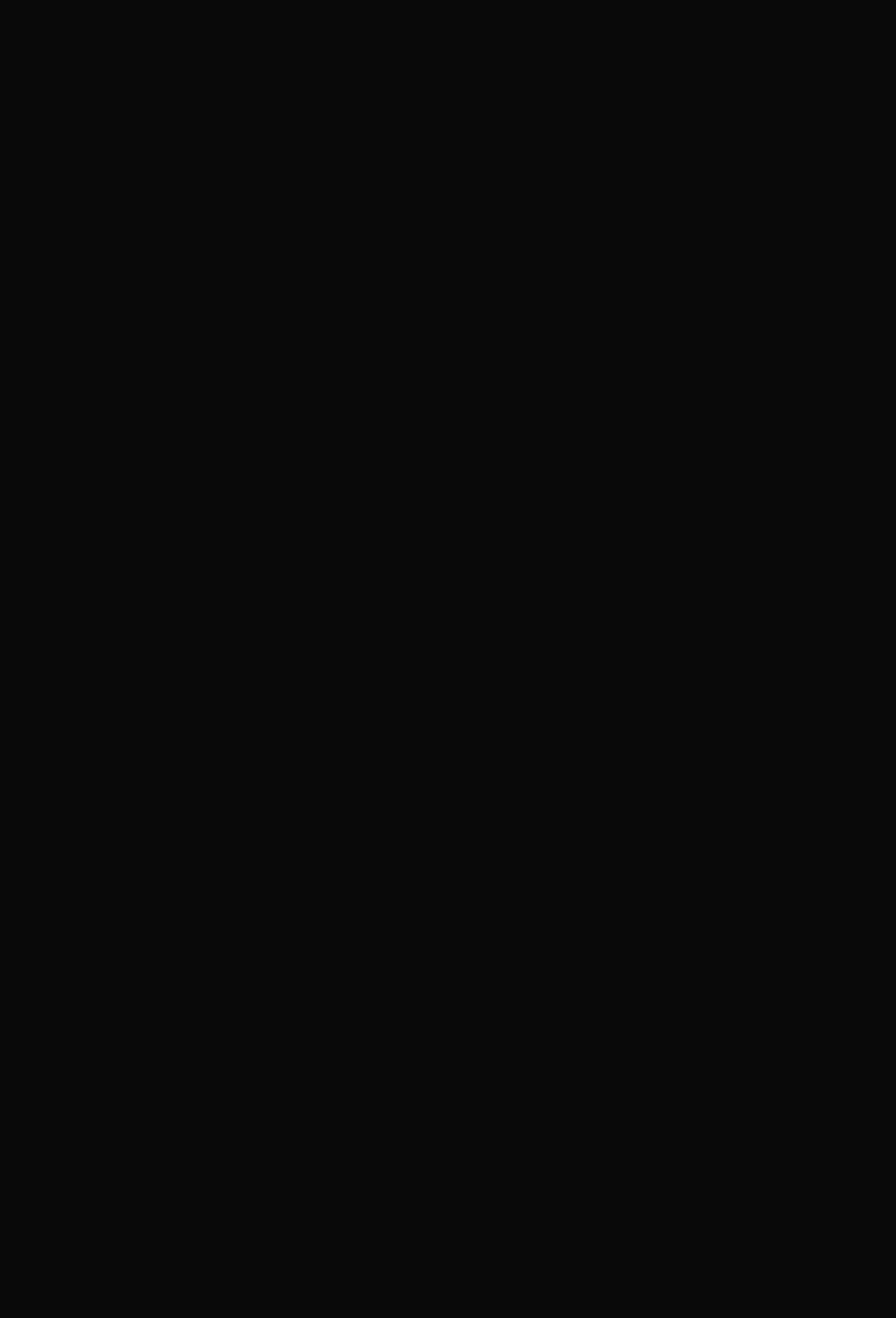
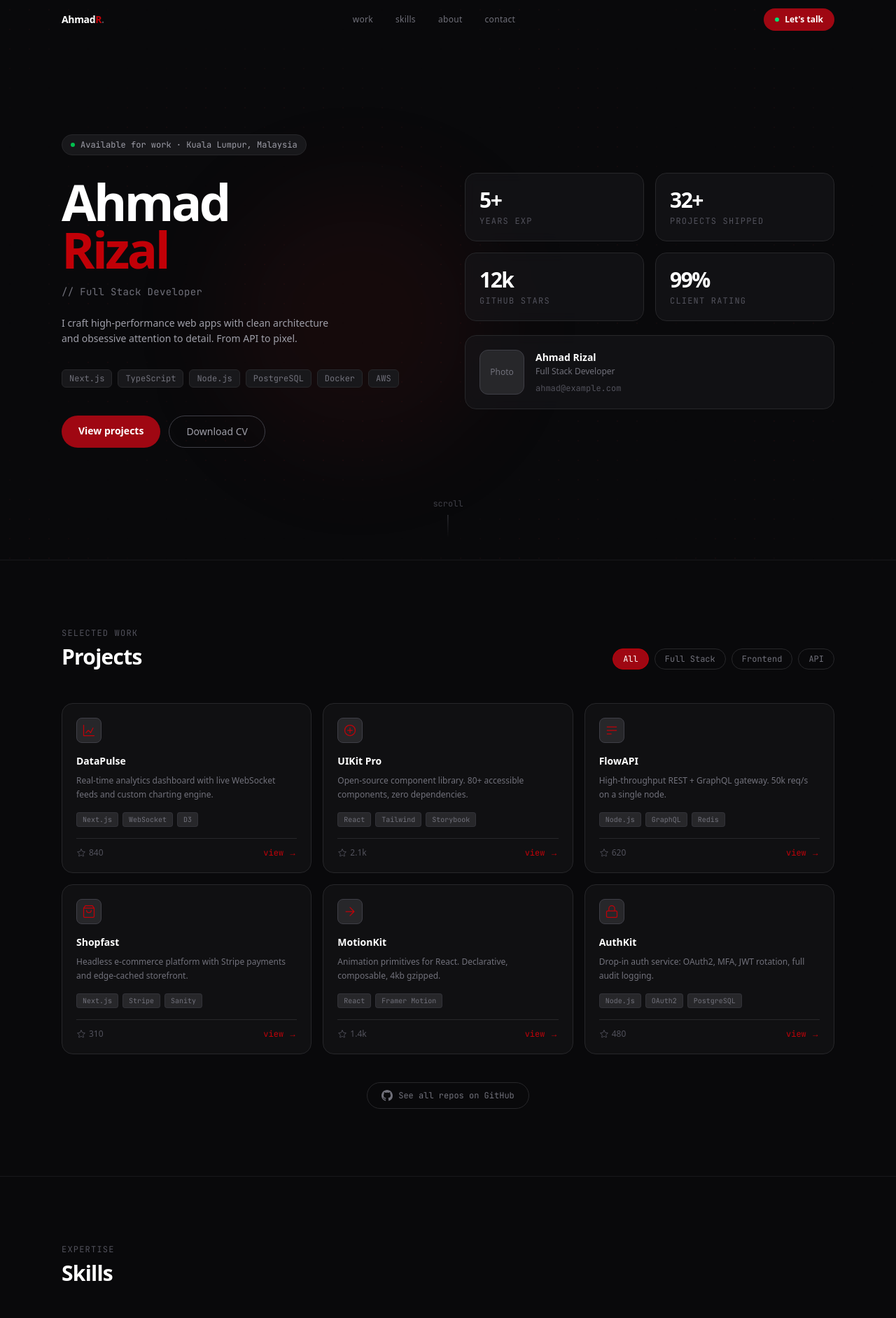
Before and after one commit to LianKang128/LKang, a Next.js app: page / in a window 1280 px wide. Shown: the top 1884 px of the page at 70% size. Before the commit the page ends 800 px from the top, so only its background shows below. Built offline with nearby package versions, Linux system fonts and the light colour scheme.

Commit message:
restructure file order

```diff
--- a/app/page.tsx
+++ b/app/page.tsx
@@ -1,38 +1,21 @@
-import type { Metadata } from "next";
-import { Syne, JetBrains_Mono } from "next/font/google";
-import "./globals.css";
+import Navbar from "@/components/Navbar";
+import Hero from "@/components/Hero";
+import Skills from "@/components/Skills";
+import Projects from "@/components/Projects";
+import Experience from "@/components/Experience";
+import Contact from "@/components/Contact";
+import Footer from "@/components/Footer";
 
-const syne = Syne({
-  subsets: ["latin"],
-  variable: "--font-syne",
-  display: "swap",
-});
-
-const jetbrainsMono = JetBrains_Mono({
-  subsets: ["latin"],
-  variable: "--font-mono",
-  display: "swap",
-});
-
-export const metadata: Metadata = {
-  title: "Ahmad Rizal · Full Stack Developer",
-  description:
-    "Full Stack Developer specialising in Next.js, TypeScript, and Node.js. Based in Kuala Lumpur.",
-  openGraph: {
-    title: "Ahmad Rizal · Full Stack Developer",
-    description: "Full Stack Developer based in Kuala Lumpur.",
-    type: "website",
-  },
-};
-
-export default function RootLayout({
-  children,
-}: {
-  children: React.ReactNode;
-}) {
+export default function Home() {
   return (
-    <html lang="en" className={`${syne.variable} ${jetbrainsMono.variable}`}>
-      <body>{children}</body>
-    </html>
+    <main className="bg-zinc-950 min-h-screen">
+      <Navbar />
+      <Hero />
+      <Projects />
+      <Skills />
+      <Experience />
+      <Contact />
+      <Footer />
+    </main>
   );
 }
```
Also changed, not shown: src/app/globals.css (renamed from app/src/app/globals.css), src/app/layout.tsx (renamed from app/src/app/layout.tsx), src/app/page.tsx (renamed from app/src/app/page.tsx), src/components/Contact.tsx (renamed from app/src/components/Contact.tsx), src/components/Experience.tsx (renamed from app/src/components/Experience.tsx), src/components/Footer.tsx (renamed from app/src/components/Footer.tsx), src/components/Hero.tsx (renamed from app/src/components/Hero.tsx), src/components/Navbar.tsx (renamed from app/src/components/Navbar.tsx), src/components/Projects.tsx (renamed from app/src/components/Projects.tsx), src/components/Skills.tsx (renamed from app/src/components/Skills.tsx), src/lib/data.ts (renamed from app/src/lib/data.ts).
